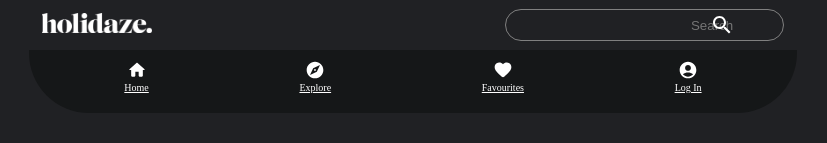
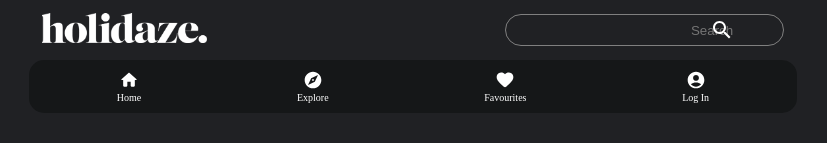
Before and after one commit to tonjetj/project-exam-2, a React (Create React App) app: page / in a window 1280 px wide. Shown: the top 143 px of the page, without its empty margins (227-1054 px from the left). Built offline with nearby package versions, Linux system fonts and the light colour scheme; no server answers.

Commit message:
styles header

```diff
--- a/src/components/header/Header.jsx
+++ b/src/components/header/Header.jsx
@@ -20,7 +20,7 @@ const TopHeader = styled.div`
   justify-content: space-between;
   align-items: center;
   min-height: 50px;
-  padding: 0px;
+  padding: 5px 0px;
   margin: 0 20px;
   @media screen and (min-width: 768px) {
     width: 58%;
@@ -34,7 +34,7 @@ const LogoWrapper = styled(Link)`
 `;
 
 const LogoImg = styled.img`
-  max-height: 20px;
+  max-height: 30px;
   min-width: 40px;
 `;
 
--- a/src/components/header/subNav.jsx
+++ b/src/components/header/subNav.jsx
@@ -25,27 +25,23 @@ const SubNavWrapper = styled.div`
   justify-content: space-between;
   align-items: center;
   background-color: #151718;
-  padding: 10px 20px;
+  padding: 15px;
   position: fixed;
-  bottom: 0;
   width: 100%;
   z-index: 1;
   box-sizing: border-box;
   border-radius: 60px 60px 0px 0px;
-
+  bottom: 0;
   @media screen and (min-width: 1200px) {
-    position: static;
-    border-radius: 0px 0px 60px 60px;
     width: 55%;
-    justify-content: space-between;
-    margin: 0 auto;
   }
   @media screen and (min-width: 768px) {
+    padding: 10px;
     position: static;
-    border-radius: 0px 0px 60px 60px;
+    border-radius: 0px;
     width: 60%;
-    justify-content: space-between;
     margin: 0 auto;
+    border-radius: 15px;
   }
 `;
 
@@ -56,12 +52,13 @@ const SubNavigationItem = styled(NavLink)`
   text-align: center;
   font-size: 10px;
   margin: 0 auto;
+  text-decoration: none;
 
 `;
 
 const Sp = styled.p`
 padding: 0px;
-margin-top: 0px;
+margin: 0px;
 `;
 
 function SubNavigation() {
```
